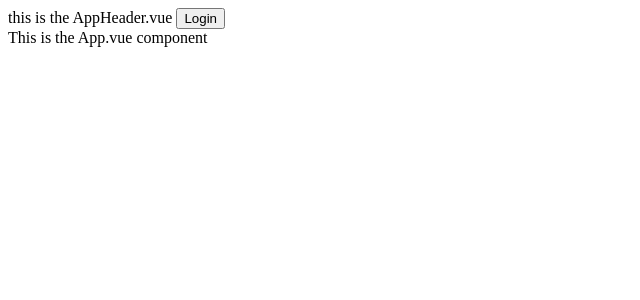
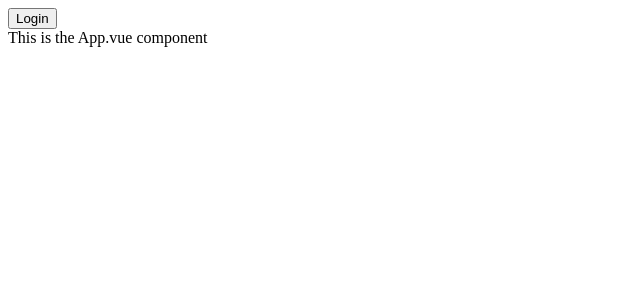
Before and after one commit to prathap442/Vuejs-pro2-oauth-based, a Vue app: page / in a window 1280 px wide. Shown: the top 300 px of the page, without its empty margins (0-640 px from the left). Built offline with nearby package versions, Linux system fonts and the light colour scheme.

Commit message:
fixed: some of the bugs

```diff
--- a/src/components/AppHeader.vue
+++ b/src/components/AppHeader.vue
@@ -1,17 +1,24 @@
 <template>
   <div>
-    this is the AppHeader.vue
-    <!-- the button onclick the login functionality over here is enabled by the mapActions
-    in the mapActions we have something called as the login and the login does the operation
-    of the getting logged in into the Application by directing the window to the oauth url -->
-    <button v-on:click="login">Login</button>
+    <div v-if="isLoggedIn">
+      <!-- the button onclick the login functionality over here is enabled by the mapActions
+      in the mapActions we have something called as the login and the login does the operation
+      of the getting logged in into the Application by directing the window to the oauth url -->
+      <a class="item">Images</a>
+      <a class="item">Upload Images</a>
+      <a class="item">Logout</a>
+    </div>
+    <div v-else>
+      <button v-on:click="login">Login</button>
+    </div>
   </div>
 </template>
 <script>
-import { mapActions } from 'vuex';
+import { mapActions, mapGetters } from 'vuex';
 export default({
   name: "AppHeader",
-  methods: mapActions(['login'])
+  methods: mapActions(['login']),
+  computed: mapGetters(['isLoggedIn'])
 })
 </script>
 
--- a/src/components/AuthHandler.vue
+++ b/src/components/AuthHandler.vue
@@ -1,18 +1,17 @@
 <template>
   <div>
-    Is the person Logged In ? {{isLoggedIn}}
+    Is the person Logged In
     Please Wait .....
   </div>
 </template>
 <script>
-  import { mapActions, mapGetters } from 'vuex';
+  import { mapActions } from 'vuex';
   export default {
     name: 'AuthHandler',
     methods: mapActions(['finalizeLogin']),
     created() {
       this.finalizeLogin(window.location.hash);
-    },
-    computed: mapGetters(['isLoggedIn'])
+    }
   };
 </script>
 <style>
```
